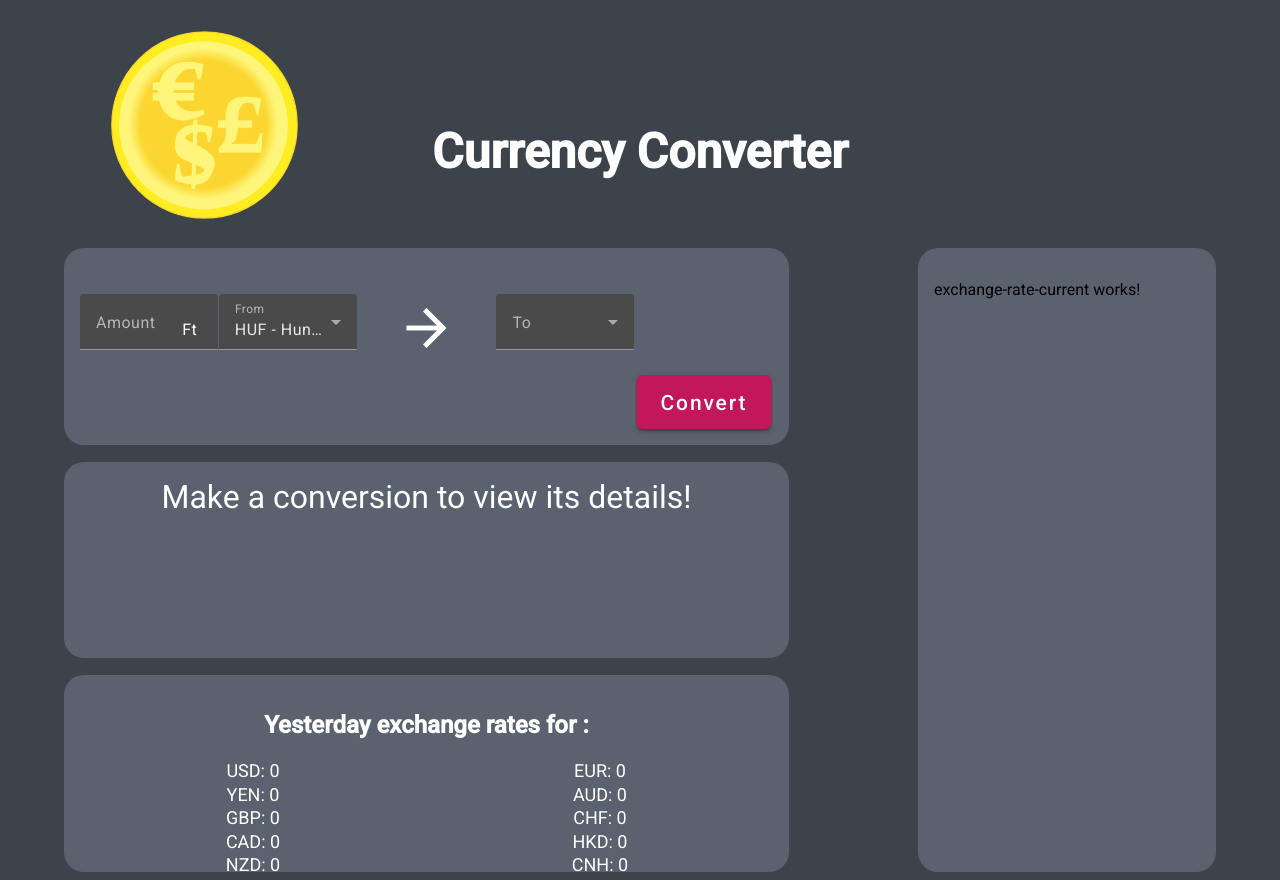
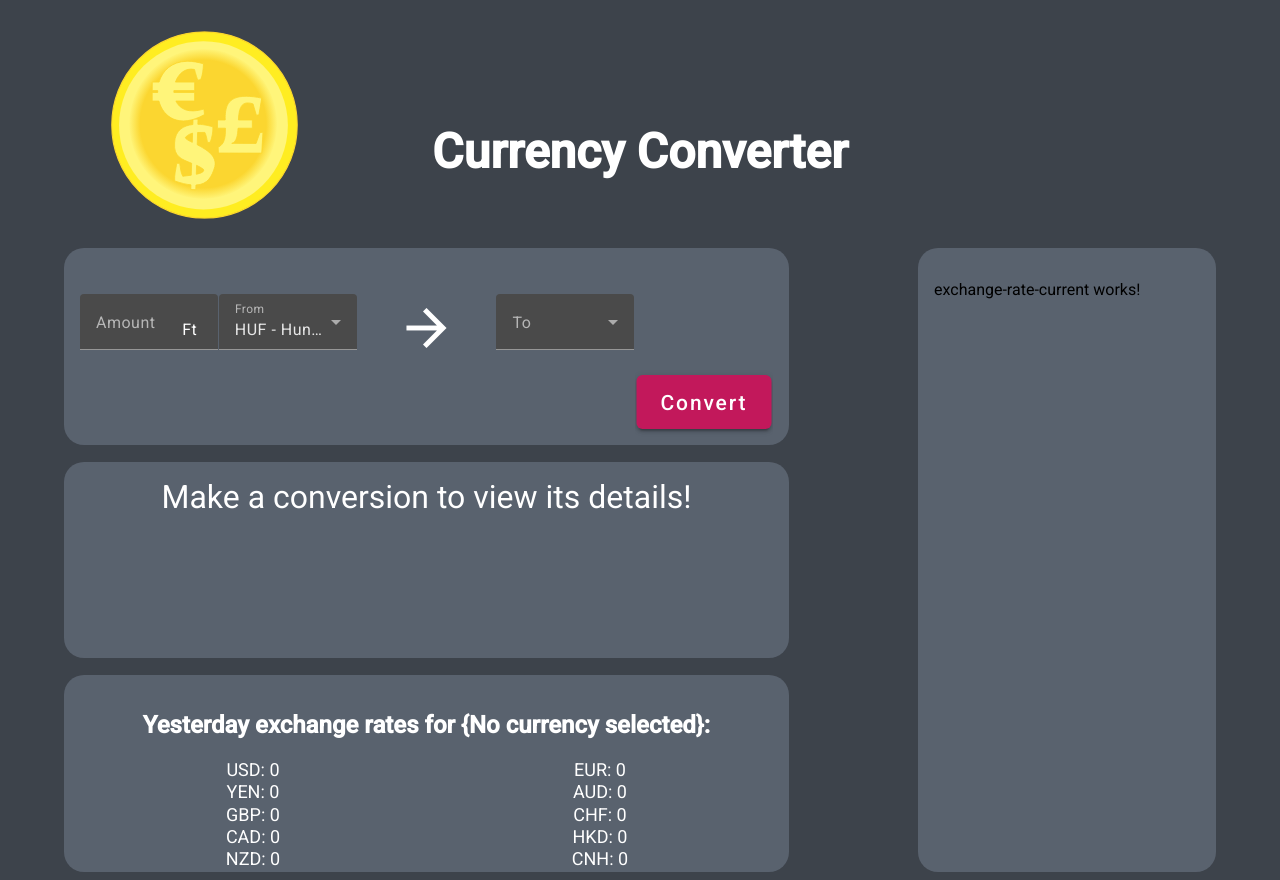
Before and after one commit to Taxus-max/Currency-Converter, an Angular app: page / in a window 1280 px wide. Built offline with nearby package versions, Linux system fonts and the light colour scheme.

Commit message:
Add appearance for exchange rate history

```diff
--- a/src/app/currency-data.service.ts
+++ b/src/app/currency-data.service.ts
@@ -8,6 +8,20 @@ interface exchangeDetails{
   amountMiddle?: number,
   finalMiddleAmount?: number,
   finalAmount: number
+}
+
+interface rateCurrencies{
+  USD: number,
+  EUR: number,
+  YEN: number,
+  AUD: number,
+  GBP: number,
+  CHF: number,
+  CAD: number,
+  HKD: number,
+  NZD: number,
+  CNH: number
+
 }
 
 @Injectable({
@@ -21,11 +35,28 @@ export class CurrencyDataService {
     amount: 0,
     finalAmount: 0
   };
+  latestCurrencyRates: rateCurrencies = {
+    USD: 0,
+    EUR: 0,
+    YEN: 0,
+    AUD: 0,
+    GBP: 0,
+    CHF: 0,
+    CAD: 0,
+    HKD: 0,
+    NZD: 0,
+    CNH: 0
+  }
+
   latestExchangeDetailsChange: Subject<exchangeDetails> = new Subject<exchangeDetails>();
+  latestCurrencyRatesChange: Subject<rateCurrencies> = new Subject<rateCurrencies>();
 
   constructor() {
     this.latestExchangeDetailsChange.subscribe((value => {
       this.latestExchangeDetails = value
+    }))
+    this.latestCurrencyRatesChange.subscribe((value => {
+      this.latestCurrencyRates = value
     }))
   }
 
@@ -38,12 +69,27 @@ export class CurrencyDataService {
       //Return amount after both steps
     }
 
+    //get rate history for the selected cur
+
     this.latestExchangeDetailsChange.next(this.latestExchangeDetails = {
       from: from,
       to: to,
       amount: amount,
       finalAmount: 10400
     });
+
+    this.latestCurrencyRatesChange.next(this.latestCurrencyRates = {
+      USD: 120,
+      EUR: 313,
+      YEN: 123,
+      AUD: 123123,
+      GBP: 12,
+      CHF: 123123,
+      CAD: 12313,
+      HKD: 0,
+      NZD: 0,
+      CNH: 0
+    });
   }
 
 }
--- a/src/app/exchange-rate-history/exchange-rate-history.component.html
+++ b/src/app/exchange-rate-history/exchange-rate-history.component.html
@@ -3,7 +3,7 @@
     <h2 class="title">Yesterday exchange rates for {{selectedCurrency}}:</h2>
   </div>
   <div class="data-box">
-    <mat-grid-list cols="2" rowHeight="15:1">
+    <mat-grid-list cols="2" rowHeight="16:1">
       <mat-grid-tile>
         USD: {{exchangeRates.USD}}
       </mat-grid-tile>
--- a/src/app/exchange-rate-history/exchange-rate-history.component.ts
+++ b/src/app/exchange-rate-history/exchange-rate-history.component.ts
@@ -1,5 +1,6 @@
-import {Component, numberAttribute} from '@angular/core';
+import {Component} from '@angular/core';
 import {MatGridList, MatGridTile} from "@angular/material/grid-list";
+import {CurrencyDataService} from "../currency-data.service";
 
 interface rateCurrencies{
   USD: number,
@@ -12,7 +13,6 @@ interface rateCurrencies{
   HKD: number,
   NZD: number,
   CNH: number
-
 }
 
 @Component({
@@ -25,8 +25,18 @@ interface rateCurrencies{
   templateUrl: './exchange-rate-history.component.html',
   styleUrl: './exchange-rate-history.component.css'
 })
+
 export class ExchangeRateHistoryComponent {
-  selectedCurrency: string = "";
+  constructor(private currencyDataService: CurrencyDataService) {
+    this.currencyDataService.latestExchangeDetailsChange.subscribe(value => {
+      this.selectedCurrency = value.to;
+    });
+    this.currencyDataService.latestCurrencyRatesChange.subscribe(value => {
+      this.exchangeRates = value;
+    });
+  }
+
+  selectedCurrency: string = "{No currency selected}";
   exchangeRates: rateCurrencies = {
     USD: 0,
     EUR: 0,
@@ -38,5 +48,5 @@ export class ExchangeRateHistoryComponent {
     HKD: 0,
     NZD: 0,
     CNH: 0
-  }
+  };
 }
```
